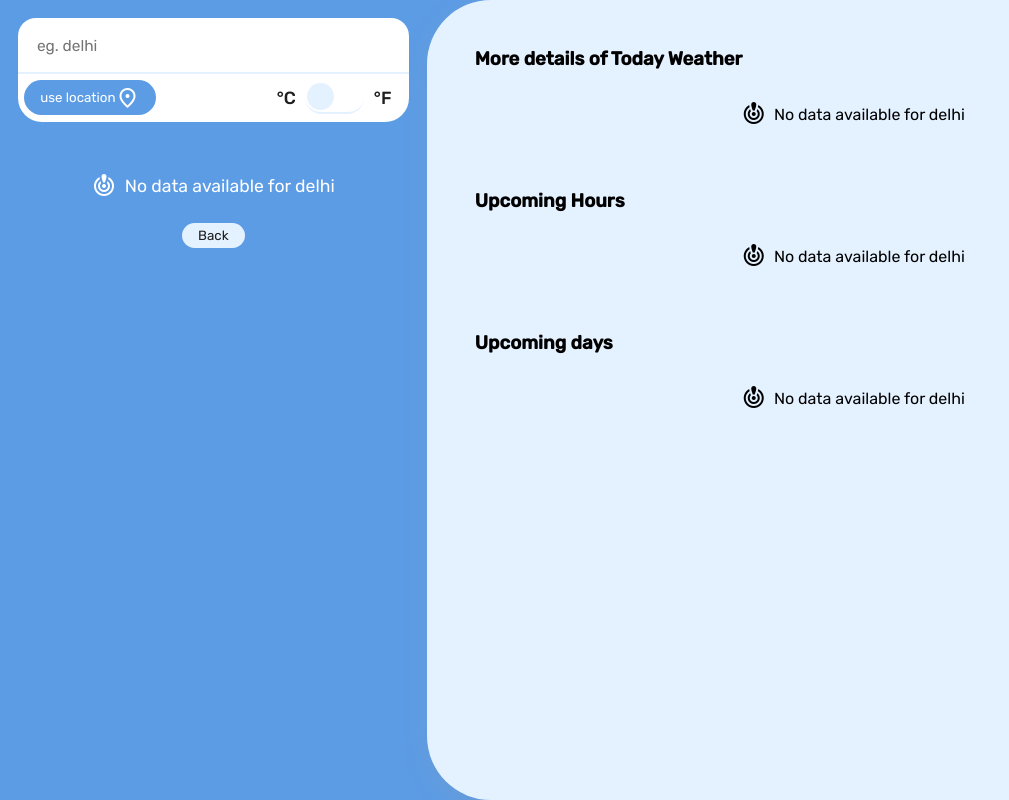
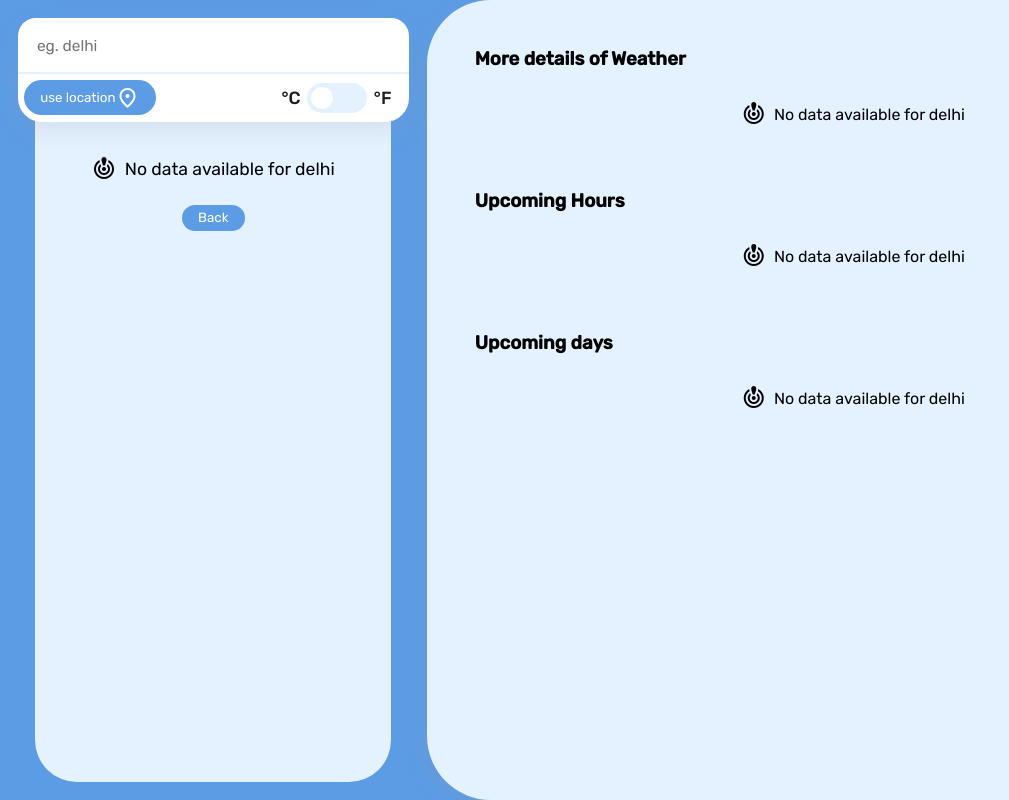
Before and after one commit to DalvinderSingh2022/Weather, a website: page index.html in a window 1280 px wide. Shown: the whole page, without its empty margins (0-1009 px from the left). Drawn offline with nearby package versions, Linux system fonts and the light colour scheme; no server answers.

Commit message:
changes in styling

```diff
--- a/index.html
+++ b/index.html
@@ -29,7 +29,7 @@
     </aside>
     <article>
         <div class="weatherdetail">
-            <h3>More details of Today Weather</h3>
+            <h3>More details of Weather</h3>
             <div class="container"></div>
         </div>
         <div class="hourlydetail">
--- a/style.css
+++ b/style.css
@@ -17,7 +17,7 @@
 
 img {
     width: min(100%, 220px);
-    margin: auto;
+    margin: 0 auto;
 }
 
 body {
@@ -47,19 +47,20 @@ body article::-webkit-scrollbar {
 body aside {
     display: flex;
     flex-direction: column;
-    gap: 2em;
-    color: var(--white);
     padding: 1em;
     font-size: 1.1em;
+    min-width: 340px;
 }
 
 aside section {
     background-color: var(--white);
     border-radius: 24px;
     color: var(--text);
+    z-index: 9;
+    box-shadow: rgba(149, 157, 165, 0.2) 0px 8px 24px;
 }
 
-section input {
+section input[type='text'] {
     outline: none;
     padding: .8em 1em;
     font-size: 1.1em;
@@ -95,39 +96,39 @@ section .convertor {
 
 input[type='checkbox'] {
     position: relative;
-    height: 100%;
-    width: 20px;
-    margin: 0 .5em;
+    height: 30px;
+    width: 60px;
+    margin: 0 0.5em;
     appearance: none;
-    background: var(--white);
-    outline: none;
+    background: var(--background-light);
     border-radius: 25px;
-}
-
-input[type='checkbox']:checked::before {
-    background: var(--backgorund);
 }
 
 input[type='checkbox']:before {
     content: '';
     position: absolute;
-    top: 2px;
-    left: 2px;
-    height: calc(100% - 4px);
+    top: 4px;
+    left: 4px;
+    bottom: 4px;
     aspect-ratio: 1;
-    border-radius: 30px;
-    background-color: var(--background-light);
-    transition-duration: .2s;
+    transition: .5s ease;
+    border-radius: inherit;
+    background-color: var(--white);
 }
 
-input[type='checkbox']:checked:before {
-    left: calc(100% - 29px);
+input[type='checkbox']:checked::before {
+    background: var(--backgorund);
+    left: calc(100% - 26px);
 }
 
 aside .currentdetail {
-    margin: 0 3em;
+    margin: -1em 1em 0;
     display: flex;
     flex-direction: column;
+    background-color: var(--background-light);
+    padding: 2em;
+    border-radius: 0 0 42px 42px;
+    height: 100%;
 }
 
 .currentdetail .location {
@@ -161,6 +162,7 @@ span.unit {
     display: flex;
     flex-direction: column;
     padding: 1em;
+    box-shadow: rgba(0, 0, 0, 0.04) 0px 3px 5px;
 }
 
 .header {
@@ -234,9 +236,6 @@ span.unit {
 }
 
 .back {
-    background-color: var(--background-light);
-    text-align: center;
-    color: var(--text);
     align-self: center;
 }
 
@@ -256,11 +255,16 @@ span.unit {
         border-radius: 42px 42px 0 0;
         padding: 2em 1em;
         height: auto;
+        z-index: 9;
     }
 
-    body article,
     body aside {
         position: sticky;
         top: 0;
+        padding: 0 0 2em;
+    }
+
+    aside section {
+        border-radius: 0 0 24px 24px;
     }
 }
```
